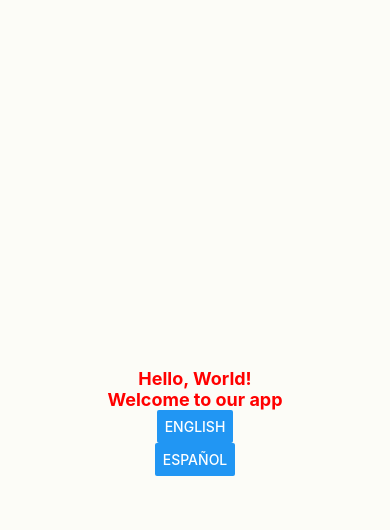
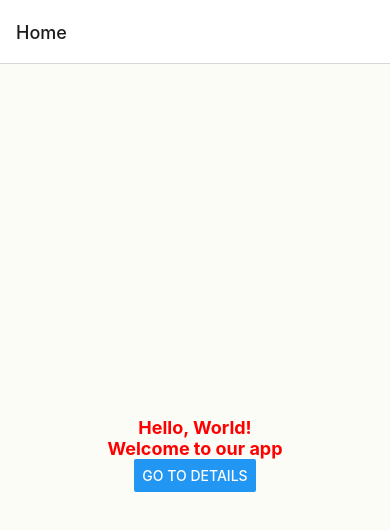
Before and after one commit to fazahe/pimo-app-expo, a React Native app: screen /Home in a window 390 px wide. Shown: the top 530 px of the page. Built offline with nearby package versions, Linux system fonts and the light colour scheme.

Commit message:
Integración de navegación por pantallas en la aplicación

```diff
--- a/App.js
+++ b/App.js
@@ -1,31 +1,24 @@
-import { StatusBar } from "expo-status-bar";
+// App.js
 import 'intl-pluralrules';
-import { StyleSheet, Text, View, Image, Button } from "react-native";
-import globalStyles from "./styles/styles";
-import { I18nextProvider, useTranslation } from 'react-i18next';
-import i18n from "./lang/i18n";
+import React from 'react';
+import { NavigationContainer } from '@react-navigation/native';
+import { createStackNavigator } from '@react-navigation/stack';
+import { I18nextProvider } from 'react-i18next';
+import i18n from './lang/i18n';
 
-const HomeScreen = () => {
-  const { t, i18n } = useTranslation();
 
-  const changeLanguage = (lng) => {
-    i18n.changeLanguage(lng);
-  };
+import HomeScreen from './screens/HomeScreen'
 
-  return (
-    <View style={globalStyles.container}>
-      <Text style={globalStyles.text}>{t('hello')}</Text>
-      <Text style={globalStyles.text}>{t('welcome')}</Text>
-      <Button title="English" onPress={() => changeLanguage('en')} />
-      <Button title="Español" onPress={() => changeLanguage('es')} />
-    </View>
-  );
-};
+const Stack = createStackNavigator();
 
 export default function App() {
   return (
     <I18nextProvider i18n={i18n}>
-      <HomeScreen />
+      <NavigationContainer>
+        <Stack.Navigator initialRouteName="Home">
+          <Stack.Screen name="Home" component={HomeScreen} />
+        </Stack.Navigator>
+      </NavigationContainer>
     </I18nextProvider>
   );
 }
--- a/package.json
+++ b/package.json
@@ -9,13 +9,17 @@
     "web": "expo start --web"
   },
   "dependencies": {
+    "@react-navigation/native": "^6.1.18",
+    "@react-navigation/stack": "^6.4.1",
+    "@types/react": "~18.2.79",
     "expo": "~51.0.22",
     "expo-status-bar": "~1.12.1",
     "i18next": "^23.12.2",
     "intl-pluralrules": "^2.0.1",
     "react": "18.2.0",
     "react-i18next": "^15.0.0",
-    "react-native": "0.74.3"
+    "react-native": "0.74.3",
+    "typescript": "~5.3.3"
   },
   "devDependencies": {
     "@babel/core": "^7.20.0"
--- /dev/null
+++ b/screens/HomeScreen.js
@@ -0,0 +1,21 @@
+import React from 'react';
+import { View, Text, Button, StyleSheet } from 'react-native';
+import globalStyles from "../styles/styles";
+import { useTranslation } from 'react-i18next';
+
+const HomeScreen = ({ navigation }) => {
+  const { t } = useTranslation();
+
+  return (
+    <View style={globalStyles.container}>
+      <Text style={globalStyles.text}>{t('hello')}</Text>
+      <Text style={globalStyles.text}>{t('welcome')}</Text>
+      <Button
+        title={t('Go to Details')}
+        onPress={() => navigation.navigate('Details')}
+      />
+    </View>
+  );
+};
+
+export default HomeScreen;
--- /dev/null
+++ b/tsconfig.json
@@ -0,0 +1,4 @@
+{
+  "compilerOptions": {},
+  "extends": "expo/tsconfig.base"
+}
```
Also changed, not shown: 1 other file (tests, documents, lock files or other folders).
